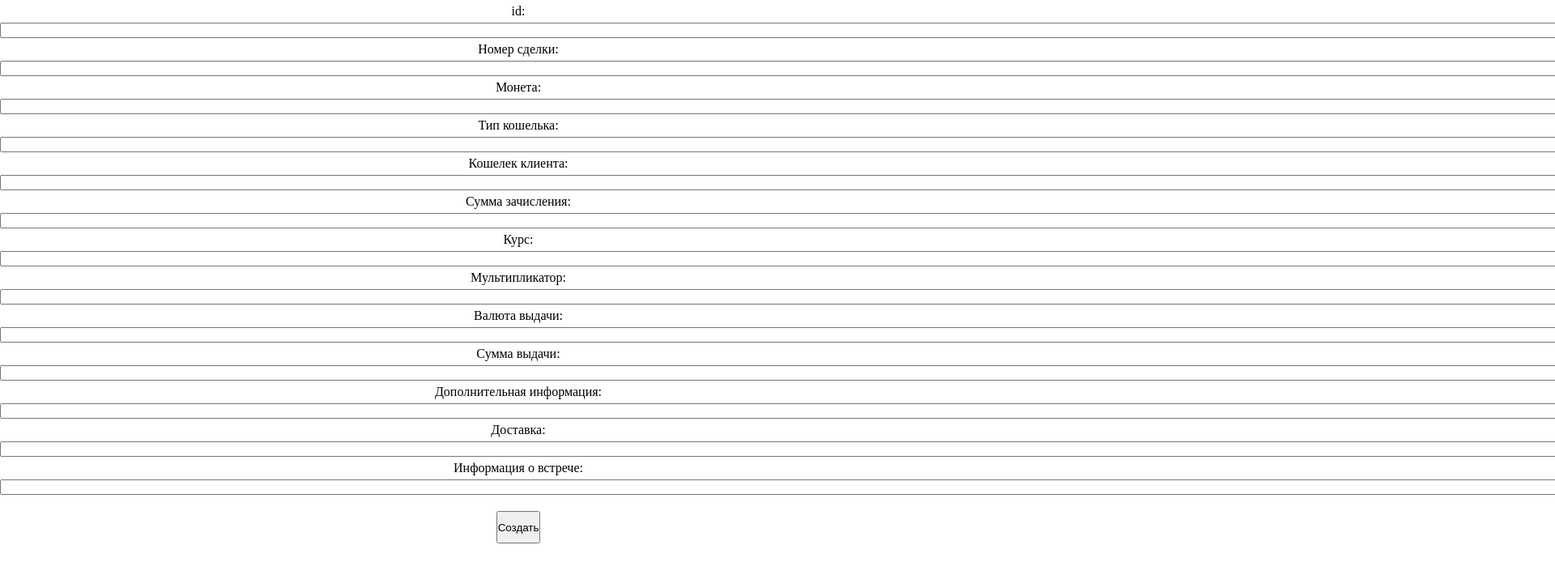
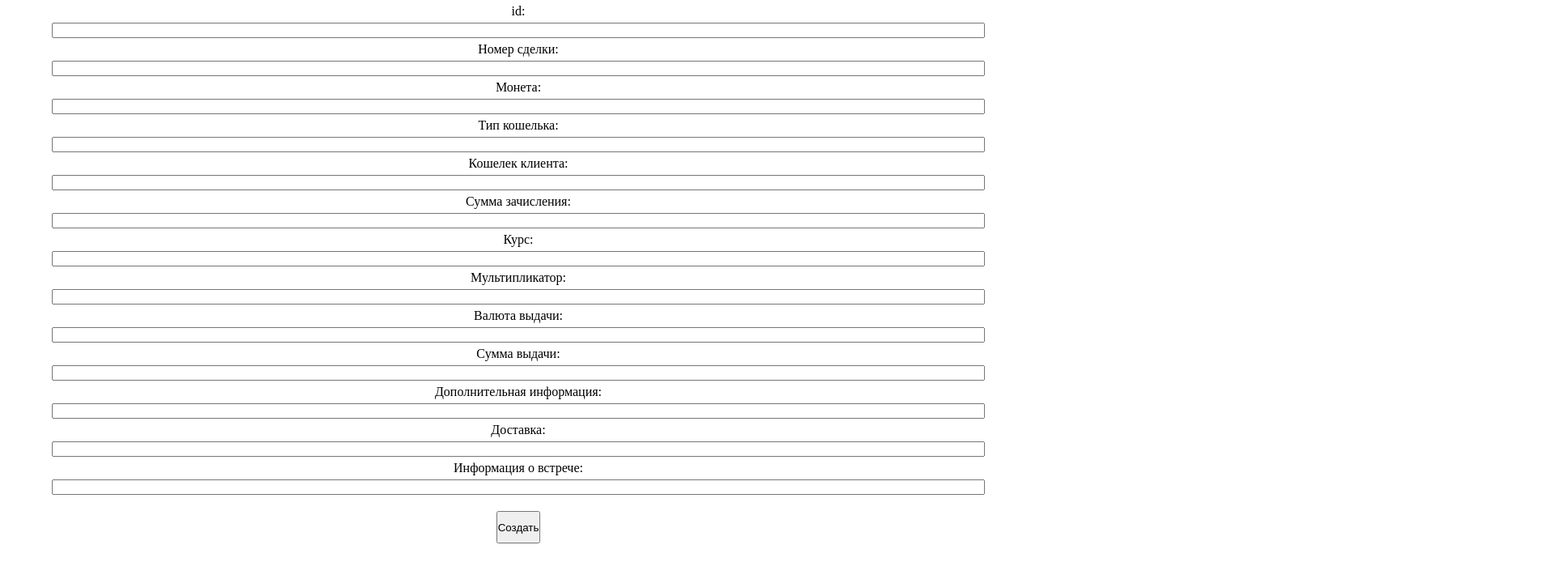
Before and after one commit to Denmozza/bot_criptocash, a plain HTML site: page index.html in a window 1280 px wide. Shown: the top 710 px of the page at 81% size, 1920 px wide, since content can reach past the window. Drawn offline with Linux system fonts and the light colour scheme.

Commit message:
Update stile.css

```diff
--- a/css/stile.css
+++ b/css/stile.css
@@ -24,5 +24,5 @@ button {
 }
 
 input {
-    width: 900%;
+    width: 90%;
 }
```
